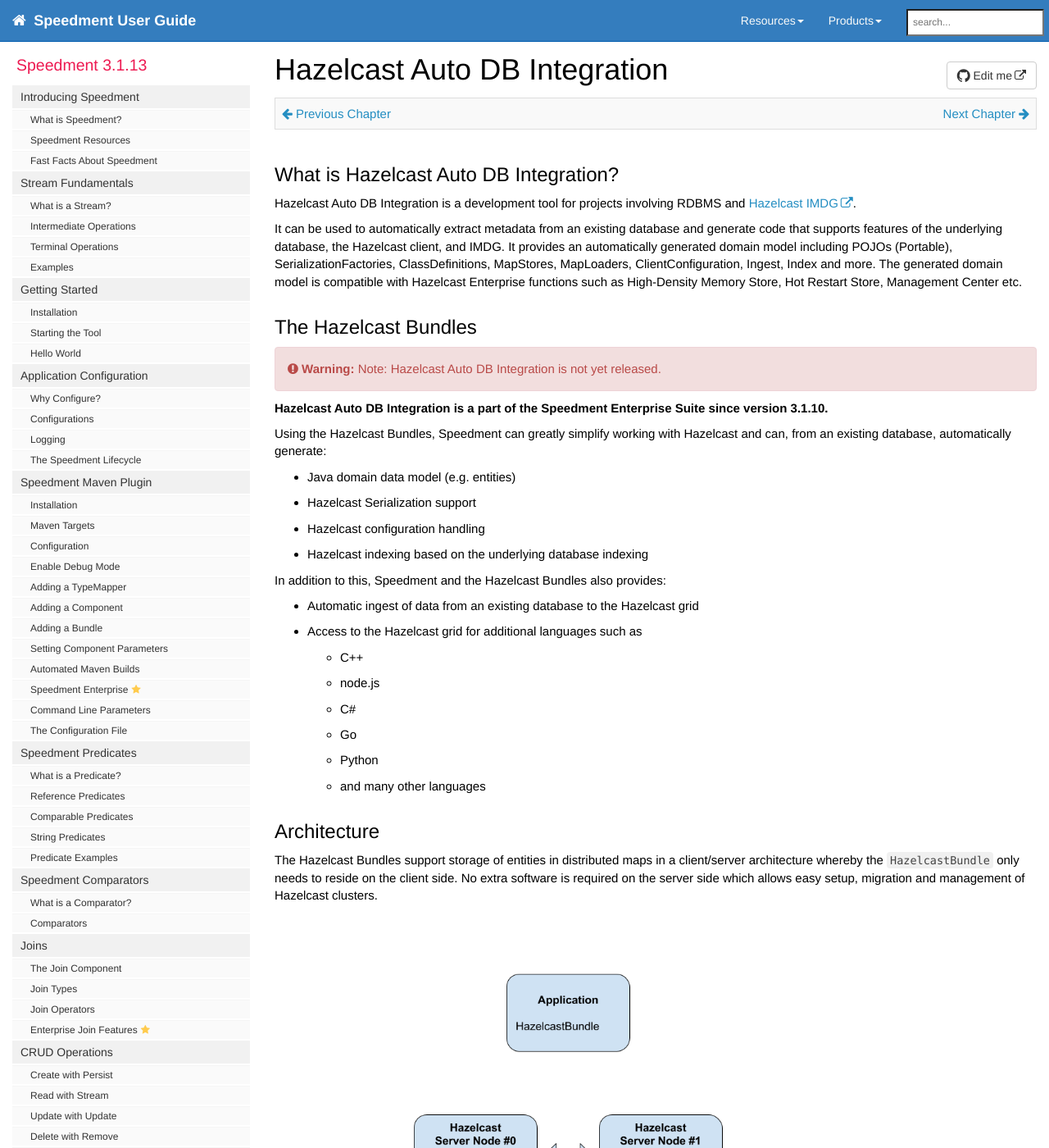
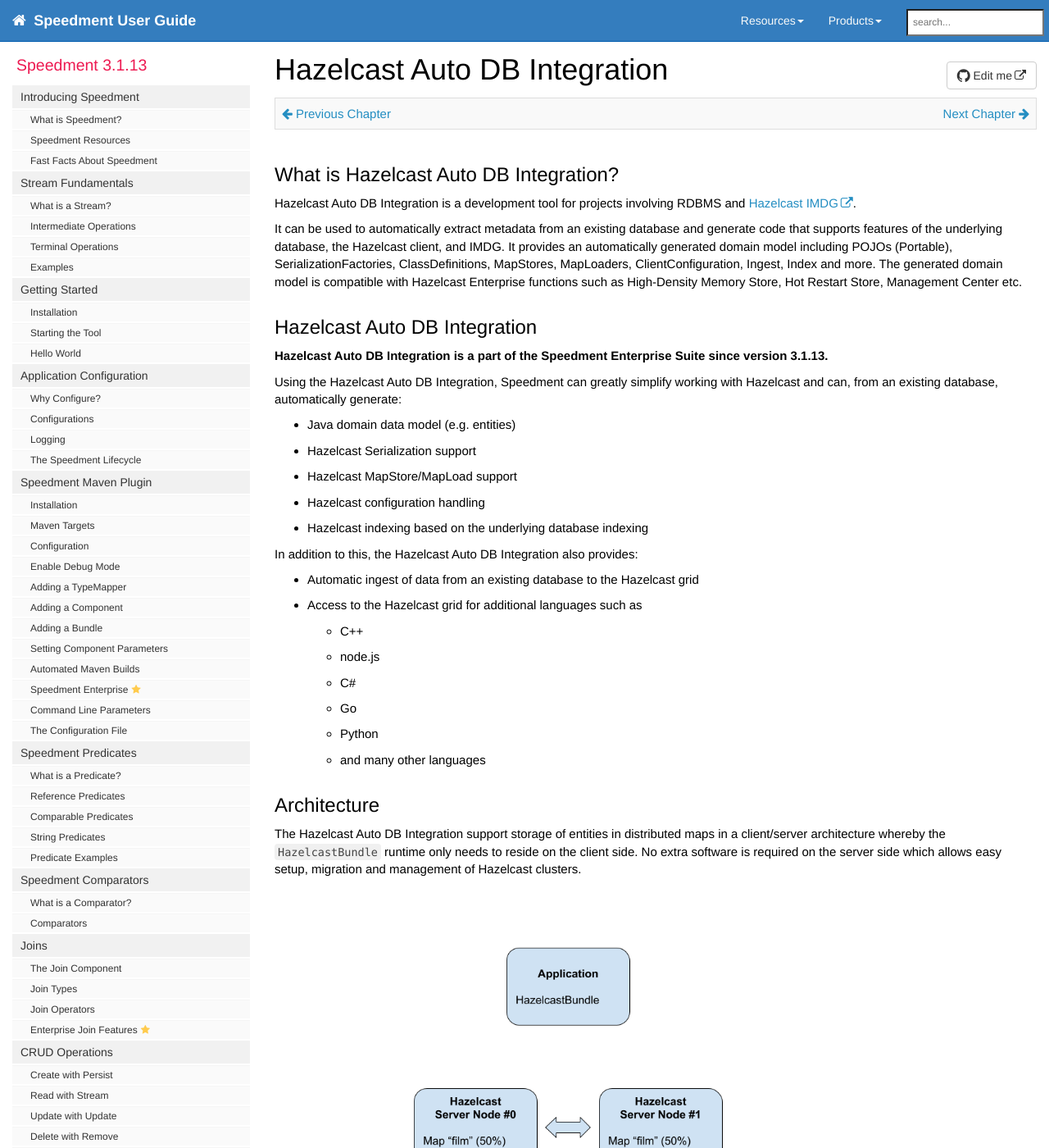
Before and after one commit to speedment/speedment-doc, a Jekyll site: the page built from pages/hazelcast.md, in a window 1280 px wide and 1400 px high. Shown: the whole window at 82% size. Built offline with Jekyll 4.4.1, drawn with Linux system fonts in a browser that asks for light colours; nearby versions of some CDN libraries; comment, search, counter and statistics services are not loaded; some of the changed text lies outside the part shown.

Commit message:
hazelcast: Update doc to current state

````diff
--- a/pages/hazelcast.md
+++ b/pages/hazelcast.md
@@ -16,21 +16,18 @@
 
 It can be used to automatically extract metadata from an existing database and generate code that supports features of the underlying database, the Hazelcast client, and IMDG. It provides an automatically generated domain model including POJOs (Portable), SerializationFactories, ClassDefinitions, MapStores, MapLoaders, ClientConfiguration, Ingest, Index and more. The generated domain model is compatible with Hazelcast Enterprise functions such as High-Density Memory Store, Hot Restart Store, Management Center etc.
 
-## The Hazelcast Bundles
+## Hazelcast Auto DB Integration
 
-{% include warning.html content = "
-Note: Hazelcast Auto DB Integration is not yet released.
-" %}
+**Hazelcast Auto DB Integration is a part of the Speedment Enterprise Suite since version 3.1.13.**
 
-**Hazelcast Auto DB Integration is a part of the Speedment Enterprise Suite since version 3.1.10.**
-
-Using the Hazelcast Bundles, Speedment can greatly simplify working with Hazelcast and can, from an existing database, automatically generate:
+Using the Hazelcast Auto DB Integration, Speedment can greatly simplify working with Hazelcast and can, from an existing database, automatically generate:
 - Java domain data model (e.g. entities)
 - Hazelcast Serialization support
+- Hazelcast MapStore/MapLoad support
 - Hazelcast configuration handling
 - Hazelcast indexing based on the underlying database indexing
 
-In addition to this, Speedment and the Hazelcast Bundles also provides:
+In addition to this, the Hazelcast Auto DB Integration also provides:
 - Automatic ingest of data from an existing database to the Hazelcast grid
 - Access to the Hazelcast grid for additional languages such as
   -  C++
@@ -42,7 +39,7 @@
 
 
 ## Architecture
-The Hazelcast Bundles support storage of entities in distributed maps in a client/server architecture whereby the `HazelcastBundle` only needs to reside on the client side. No extra software is required on the server side which allows easy setup, migration and management of Hazelcast clusters.
+The Hazelcast Auto DB Integration support storage of entities in distributed maps in a client/server architecture whereby the `HazelcastBundle` runtime only needs to reside on the client side. No extra software is required on the server side which allows easy setup, migration and management of Hazelcast clusters.
 
 {% include image.html file="hazelcast-architecture.png" alt="Hazelcast Architecture" caption="The Hazelcast client/server architecture" %}
 
@@ -55,13 +52,13 @@
 ### Consistency across Domains
 The database is considered the "Source of Truth" and the Hazelcast server grid can reflect a consistent view of the underlying database at an unspecified time. Thus, it is wrong to use data from one domain and then use it in the other domain.
 
-If updates are made to the database by a non-Speedment application, those updates are not reflected in the Hazelcast server grid and a new ingest of data must be done to ensure consistency.
+If updates are made to the database by a non-Auto DN Integration application, those updates are not reflected in the Hazelcast server grid and a new ingest of data must be done to ensure consistency.
 
 
 ## Installing the Hazelcast Bundles
 There are two Hazelcast bundles that need to be installed:
 - `HazelcastToolBundle` that is needed by the UI Tool to generate entity classes and other support classes (generation)
-- `HazelcastBundle`  that is needed at runtime by the Hazelcast client application (runtime)
+- `HazelcastBundle` that is needed at runtime by the Hazelcast client application (runtime)
 
 ### Installing the HazelcastToolBundle
 In the `pom.xml` file, the `speedment-enterprise-maven-plugin` configuration needs to be updated so that the `HazelcastToolBundle` class is added and the `hazelcast-tool` dependency is added:
@@ -264,7 +261,7 @@
 Because `Portable` objects cannot handle nullable wrapper classes in Hazelcast, these fields are handled with an extra synthetic fields beginning with `__null__` (two understrokes at both ends).
 
 {% include warning.html content = "
-When writing your own predicates using the Hazelcast IMap API, make sure to check the null state or else your predicate will not work as expected. Applications using the Speedment Stream API will handle the null fields automatically.
+When writing your own predicates using the Hazelcast IMap API, make sure to check the null state for nullable fields or else your predicate will not work as expected. Applications using the Speedment Stream API will handle nullable fields automatically.
 " %}
 
 ### Primary Keys
@@ -410,7 +407,7 @@
 Via the UI Tool, nullable columns can be configured to use getters returning either `null` (i.e standard POJO) or `Optional` objects.
 
 ## Configuration
-Speedment generates a complete class that provides a Hazelcast `ClientConfiguration` containing all serialization factories and class definitions already pre-configured.
+The Hazelcast Auto DB Integration tool generates a complete class that provides a Hazelcast `ClientConfiguration` containing all serialization factories and class definitions already pre-configured.
 This class is named after the project name. For example, for a project named "Sakila", then the configuration class will be named `SakilaHazelcastConfigComponent`.
 This is how an exemplary generated class looks like:
 ```java
@@ -501,6 +498,33 @@
 
 
 ## Ingesting Data via a Client
+Ingest of data from the database into the Hazelcast cluster can be made in many ways.
+
+### Generated Ingest Main Method
+The '`HazelcastToolBundle`' generates a default ingest main method that can be used to ingest data as depicted below:
+
+```java
+public final class SakilaIngest {
+
+    public static void main(final String... argv) {
+        if (argv.length == 0) {
+            System.out.println("Usage: " + SakilaIngest.class.getSimpleName() + " database_password");
+         } else {
+            try (Speedment app = new SakilaApplicationBuilder()
+                .withPassword(argv[0]) // Get the password from the first command line parameter
+                .withBundle(HazelcastBundle.class)
+                .build()) {
+
+                IngestUtil.ingest(app).join();
+            }
+        }
+    }
+}
+```
+Just calling this main method with a single command line argument with the password of the database will take care of the
+entire ingest procedure.
+
+### Custom Ingest Methods
 Ingesting data from a database into the Hazelcast server nodes is greatly simplified with a provided utility class named `IngestUtil`.
 The following example shows a method that will invoke a method `IngestUtil::ingest` to ingest data from all tables in the the database into the Hazelcast server grid:
 
@@ -757,7 +781,7 @@
 of the Hazelcast bundle where also operations on the data grid may support transactions.
 
 ## Indexing
-Upon generation, Speedment examines the database metadata and suggests indexing based on how the database is indexed. This provides a solid baseline for grid indexing.
+Upon generation, the Hazelcast Auto DB integration tool examines the database metadata and suggests indexing based on how the database is indexed. This provides a solid baseline for grid indexing.
 In the following example, an index utility method was automatically generated when working with the Sakila database (the class has been shortened for brevity):
 ```java
 @GeneratedCode("Speedment")
@@ -794,7 +818,7 @@
 As can be seen, creating a `HazelcastInstance` and then just invoking the method `GeneratedSakilaIndexUtil::setupIndex` will create the same indexes in the Hazelcast grid that were present in the database.
 
 ## Joins
-Hazelcast tables can be joined using the [Stream Join](https://speedment.github.io/speedment-doc/join.html#stream-joins-) functionality. The current Hazelcast version does __not__ support joining of Hazelcast Maps using the `JoinCOmponent`. Read more about joins with Speedment [here](#join).
+Hazelcast tables can be joined using the [Stream Join](https://speedment.github.io/speedment-doc/join.html#stream-joins-) functionality. The current Hazelcast version does __not__ support joining of Hazelcast Maps using the `JoinComponent`. Read more about joins with Speedment [here](#join).
 
 ## Aggregations
 Aggregations using the Speedment `Aggregator` are supported with Hazelcast maps but are __not__ fully optimized in the current version.
````
